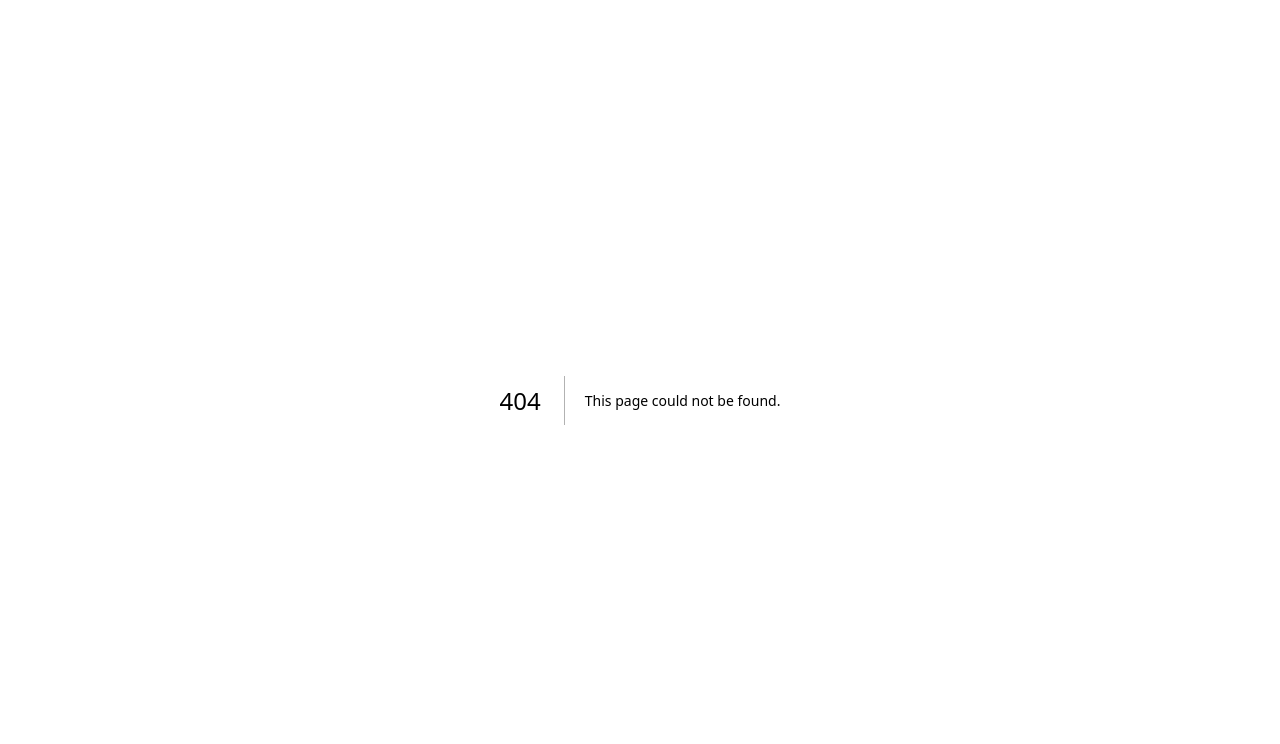
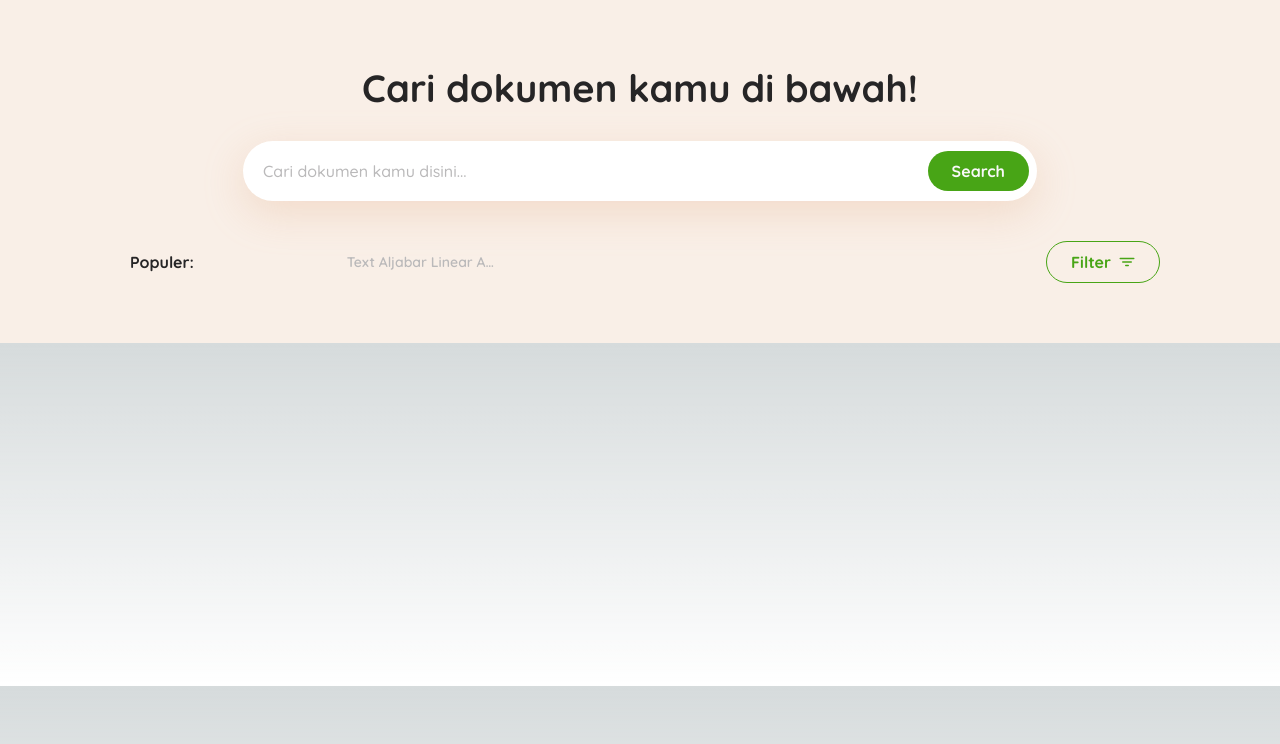
Before and after one commit to qornainaji/FE_PAW, a Next.js app: page /testing-component/content in a window 1280 px wide. Before the commit this address had no page. Shown: the top 744 px of the page. Built offline with nearby package versions, Linux system fonts and the light colour scheme.

Commit message:
ADD: content page.js buat di beranda

```diff
--- a/src/app/components/button/button.js
+++ b/src/app/components/button/button.js
@@ -12,7 +12,7 @@ export default function Button({
 }){
     return(
         <button
-        className={`${color} rounded-full py-[8px] px-[24px] space-x-[8px] flex items-center ${className}`}
+        className={`${color} rounded-full py-[8px] px-[24px] space-x-[8px] flex items-center transition-colors ${className}`}
         onClick={onClick}
         >
             <p
--- /dev/null
+++ b/src/app/components/content/content.js
@@ -0,0 +1,30 @@
+import Button from "../button/button";
+import SearchBar from "../searchbar/searchbar";
+import { IoFilter } from "react-icons/io5";
+
+export default function Content(){
+    return(
+        <div className="flex flex-col items-center justify-between bg-orange-100 py-[60px] px-[120px] font-sans text-neutral-1000 ">
+            <h1 className="font-bold text-[38px] mb-[24px] ">Cari dokumen kamu di bawah!</h1>
+            <SearchBar/>
+            <div className="flex flex-row items-center justify-between w-full mt-[40px]">
+                <div className="flex space-x-[119px]">
+                    <p className="font-bold text-[16px] text-neutral-1000 py-[8px] px-[10px] ">Populer:</p>
+                        <div>
+                            <button
+                            className="px-[24px] py-[10px] font-semibold text-[14px] truncate text-neutral-500 hover:text-green-2-500 max-w-[200px] hover:bg-neutral transition-colors rounded-[12px] hover:drop-shadow-[0_12px_20px_rgba(220,155,107,0.12)]">
+                                Text Aljabar Linear AOWKDAWOKDJOADJWODKJAWODKJAO
+                            </button>
+                        </div>
+                </div>
+                <Button
+                    className="group right-[8px] border-[1px] border-green-2-500 hover:border-green-1-500"
+                    text="Filter"
+                    color="bg-transparent"
+                    textColor="text-green-2-500 group-hover:text-green-1-500"
+                    picture={<IoFilter className="text-green-2-500 group-hover:text-green-1-500"/>}
+                />
+            </div>
+        </div>
+    )
+}
--- a/src/app/components/searchbar/searchbar.js
+++ b/src/app/components/searchbar/searchbar.js
@@ -19,7 +19,7 @@ export default function SearchBar(){
                     // color="bg-transparent"
                     // textColor="text-green-2-500"
                     // picture={<IoFilter className="text-green-2-500"/>}
-                    className="absolute right-[8px]"
+                    className="absolute right-[8px] hover:bg-green-2-600 "
                 />
             </form>
         </div>
--- /dev/null
+++ b/src/app/testing-component/content/page.js
@@ -0,0 +1,7 @@
+import Content from "../../components/content/content";
+
+export default function tesContet(){
+    return(
+        <Content/>
+    )
+}
```
